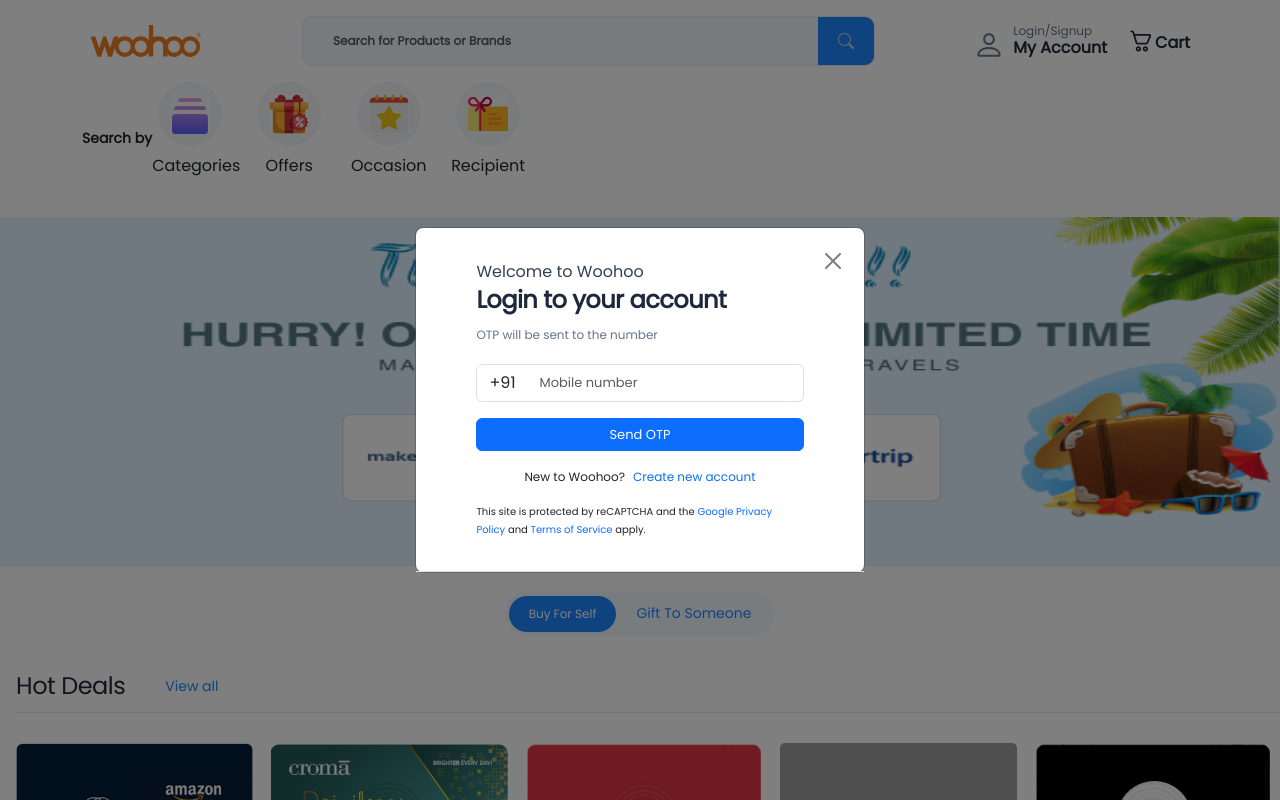
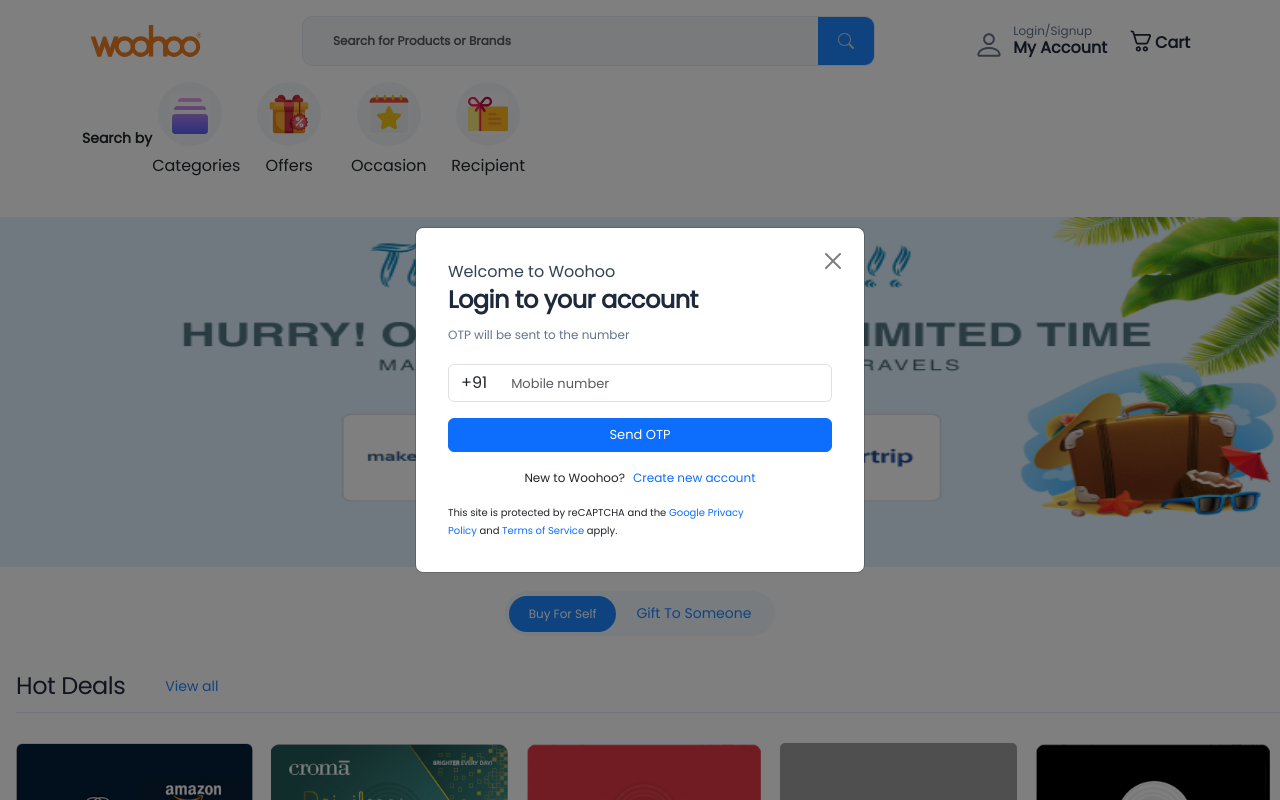
Before and after one commit to dranzor4/giftcard, a React (Create React App) app: page / in a window 1280 px wide. Shown: the top 800 px of the page. Built offline with nearby package versions, Linux system fonts and the light colour scheme; grey boxes are pictures that could not be loaded; the HTML template or start-up script is replaced by a standard one.

Commit message:
update font sizes

```diff
--- a/src/components/loginModal/LoginModalComp.js
+++ b/src/components/loginModal/LoginModalComp.js
@@ -85,7 +85,7 @@
         onHide={handleClose}
         centered
       >
-        <Modal.Header closeButton={true}>
+
           {welcomeform ? (
             <div className="welcome-header">
               <div className="welcome-header-one">
@@ -98,10 +98,12 @@
               <div className="modal-header-first">
                 <div className="modal-header-first-one">
                   <div className="login-header-one">
+                  <Modal.Header closeButton={true} style={{ borderBottom: "none" }}>
                     <div className="login-header-first">
                       <div>Welcome to Woohoo</div>
                       <div>Login to your account</div>
                     </div>
+                    </Modal.Header>
                     <div
                       style={{
                         alignSelf: "stretch",
@@ -250,7 +252,7 @@
               </div>
             </div>
           )}
-        </Modal.Header>
+
       </BootstrapModal>
 
       <SignModalComp
--- a/src/components/loginModal/SignModalComp.js
+++ b/src/components/loginModal/SignModalComp.js
@@ -189,7 +189,7 @@
                             id="verify-number"
                             onClick={generateOtp}
                             className="otp-generation-style"
-                            style={{fontSize:"small"}}
+
                           >
                             Resend OTP
                           </InputGroup.Text>
```
